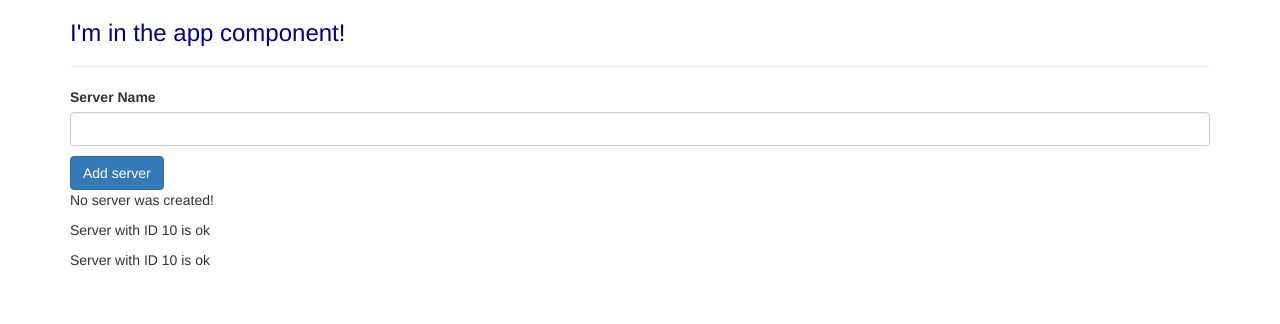
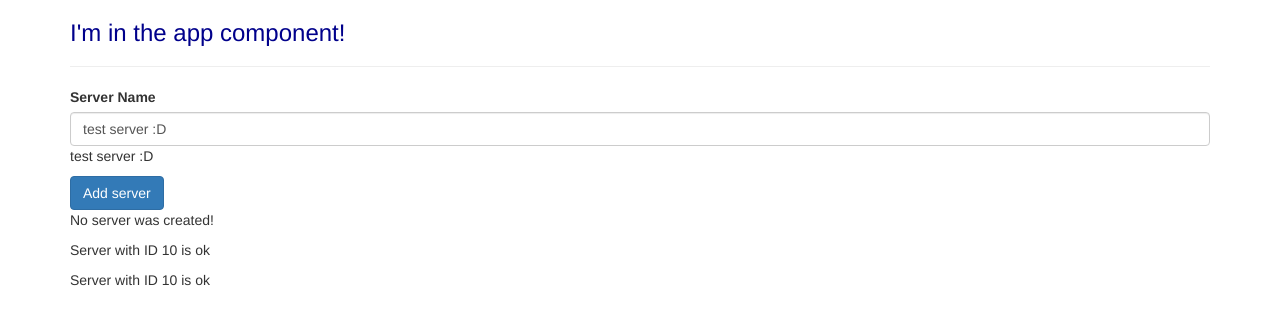
Before and after one commit to NemoruFran/test-app, an Angular app: page / in a window 1280 px wide. Shown: the top 324 px of the page. Built offline with nearby package versions, Linux system fonts and the light colour scheme.

Commit message:
two way data binding and first directive implemented

```diff
--- a/src/app/servers/servers.component.html
+++ b/src/app/servers/servers.component.html
@@ -1,5 +1,7 @@
 <label>Server Name</label>
-<input class="form-control" type="text" (input)="onUpdateServerName($event)">
+<!--<input class="form-control" type="text" (input)="onUpdateServerName($event)">-->
+<input class="form-control" type="text" [(ngModel)]="serverName">
+
 <p>{{ serverName }}</p>
 <button name="but" id="but" class="btn btn-primary" [disabled]="!allowNewServer" (click)="onCreateServer()">Add server</button>
 <!--<p [innerText]="allowNewServer"></p>-->
--- a/src/app/servers/servers.component.ts
+++ b/src/app/servers/servers.component.ts
@@ -13,7 +13,7 @@
 
   allowNewServer=false;
   serverCreationStatus="No server was created!"
-  serverName = "";
+  serverName = "test server :D";
 
   constructor() {
     setTimeout(() => {
```
